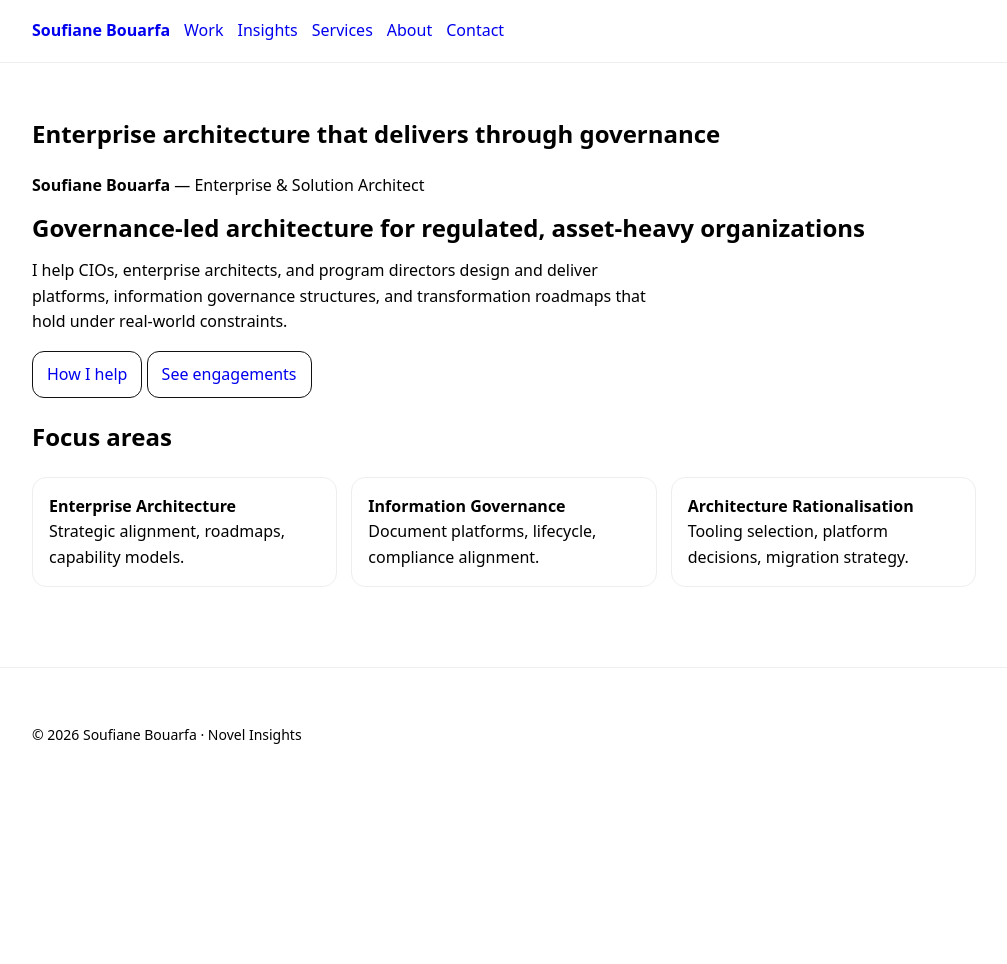
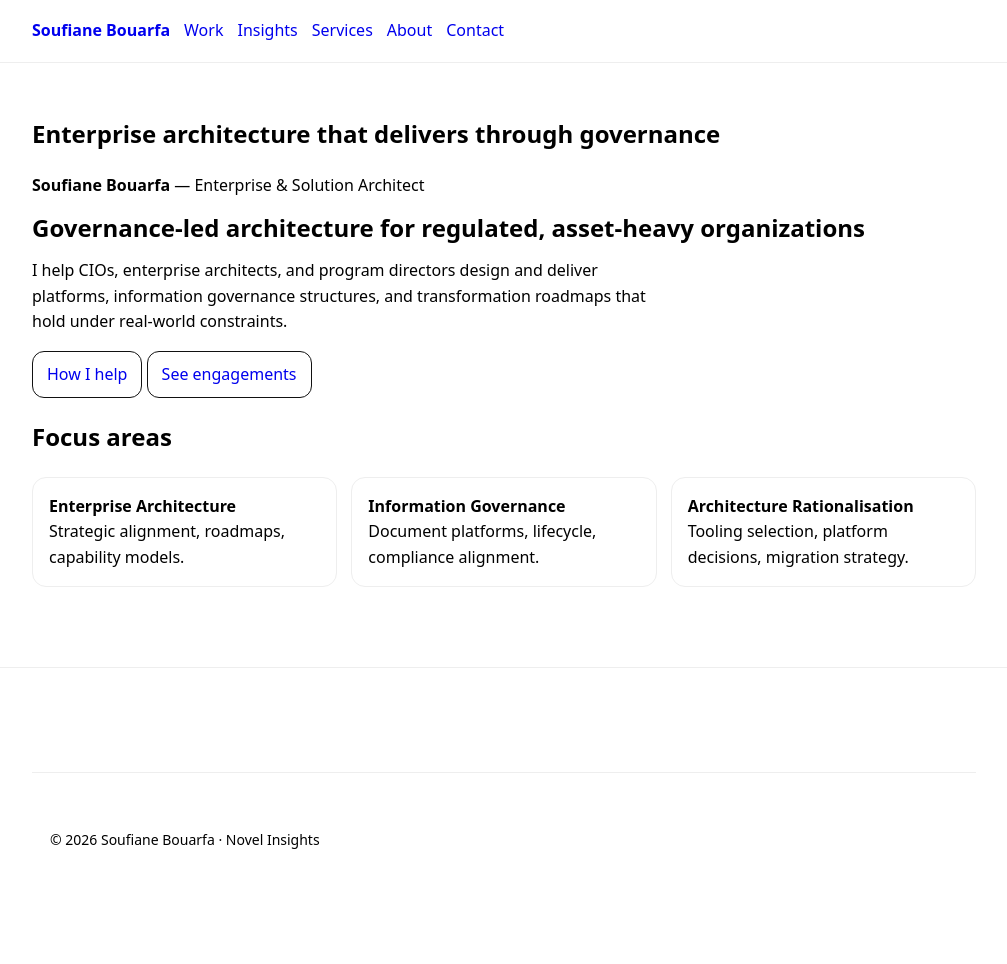
Before and after one commit to sbouarfa/soufianebouarfa.github.io, a Jekyll site: the page built from index.md, in a window 1280 px wide. Shown: the whole page, without its empty margins (136-1143 px from the left). Built offline with Jekyll 4.4.1, drawn with Linux system fonts in a browser that asks for light colours; before the commit the page ends 900 px from its top, so only the background shows below that.

Commit message:
Update default.html

```diff
--- a/_layouts/default.html
+++ b/_layouts/default.html
@@ -9,7 +9,11 @@
       <main class="container">
         {{ content }}
       </main>
-      {% include footer.html %}
+      <footer class="site-footer">
+        <div class="container">
+          {% include footer.html %}
+        </div>
+      </footer>
     </div>
   </body>
 </html>
```
